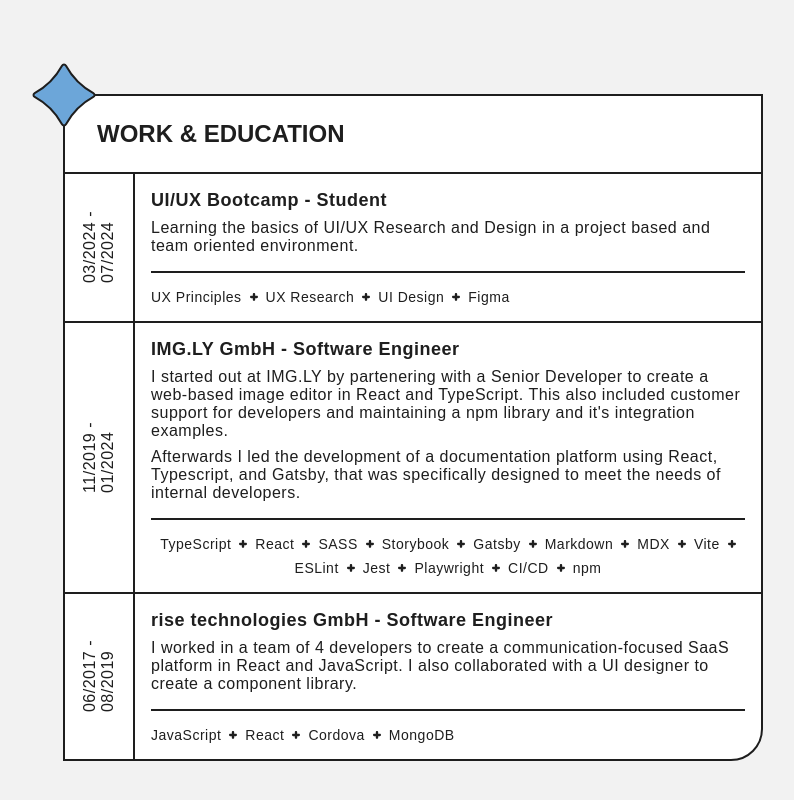
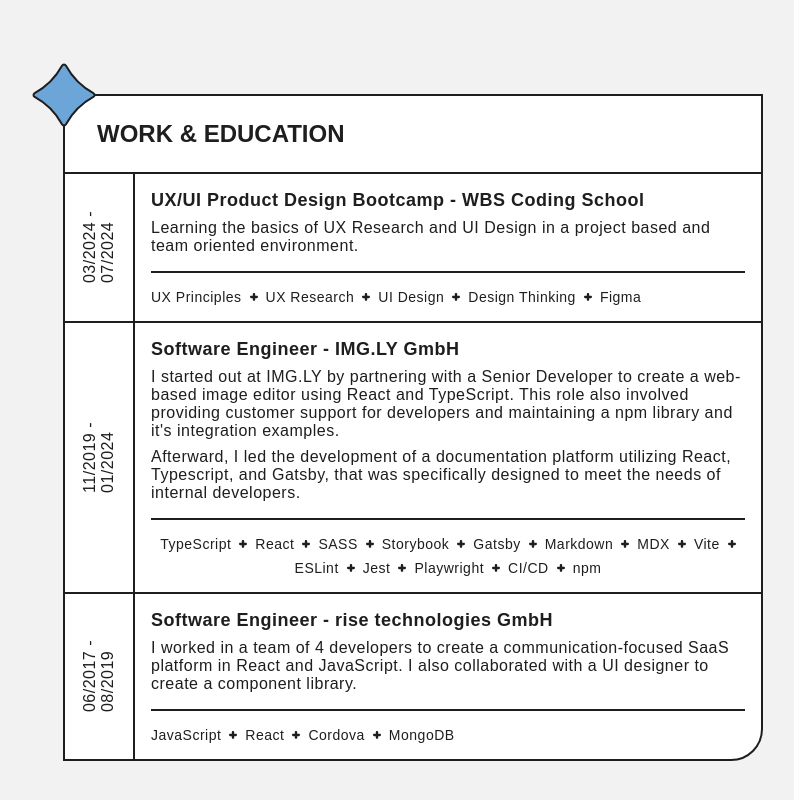
Before and after one commit to alanuecker/alanuecker.github.io, a React (Vite) app: page / in a window 1280 px wide. Shown: the part 614-1414 px from the top of the page, without its empty margins (227-1021 px from the left). Built offline with nearby package versions, Linux system fonts and the light colour scheme.

Commit message:
updated content

```diff
--- a/src/components/WorkSection/WorkSection.tsx
+++ b/src/components/WorkSection/WorkSection.tsx
@@ -18,13 +18,21 @@ export function WorkSection(): React.JSX.Element {
           </span>
         </div>
         <div className={classes.item__container}>
-          <span className={classes.item__title}>UI/UX Bootcamp - Student</span>
+          <span className={classes.item__title}>
+            UX/UI Product Design Bootcamp - WBS Coding School
+          </span>
           <span>
-            Learning the basics of UI/UX Research and Design in a project based
+            Learning the basics of UX Research and UI Design in a project based
             and team oriented environment.
           </span>
           <SoftwareItems
-            items={['UX Principles', 'UX Research', 'UI Design', 'Figma']}
+            items={[
+              'UX Principles',
+              'UX Research',
+              'UI Design',
+              'Design Thinking',
+              'Figma',
+            ]}
           />
         </div>
       </div>
@@ -37,18 +45,18 @@ export function WorkSection(): React.JSX.Element {
         </div>
         <div className={classes.item__container}>
           <span className={classes.item__title}>
-            IMG.LY GmbH - Software Engineer
+            Software Engineer - IMG.LY GmbH
           </span>
           <span>
-            I started out at IMG.LY by partenering with a Senior Developer to
-            create a web-based image editor in React and TypeScript. This also
-            included customer support for developers and maintaining a npm
-            library and it's integration examples.
+            I started out at IMG.LY by partnering with a Senior Developer to
+            create a web-based image editor using React and TypeScript. This
+            role also involved providing customer support for developers and
+            maintaining a npm library and it's integration examples.
           </span>
           <span>
-            Afterwards I led the development of a documentation platform using
-            React, Typescript, and Gatsby, that was specifically designed to
-            meet the needs of internal developers.
+            Afterward, I led the development of a documentation platform
+            utilizing React, Typescript, and Gatsby, that was specifically
+            designed to meet the needs of internal developers.
           </span>
           <SoftwareItems
             items={[
@@ -78,7 +86,7 @@ export function WorkSection(): React.JSX.Element {
         </div>
         <div className={classes.item__container}>
           <span className={classes.item__title}>
-            rise technologies GmbH - Software Engineer
+            Software Engineer - rise technologies GmbH
           </span>
           <span>
             I worked in a team of 4 developers to create a communication-focused
```
Also changed, not shown: src/components/ProjectsSection/ProjectsSection.tsx (+2 -7 lines).
